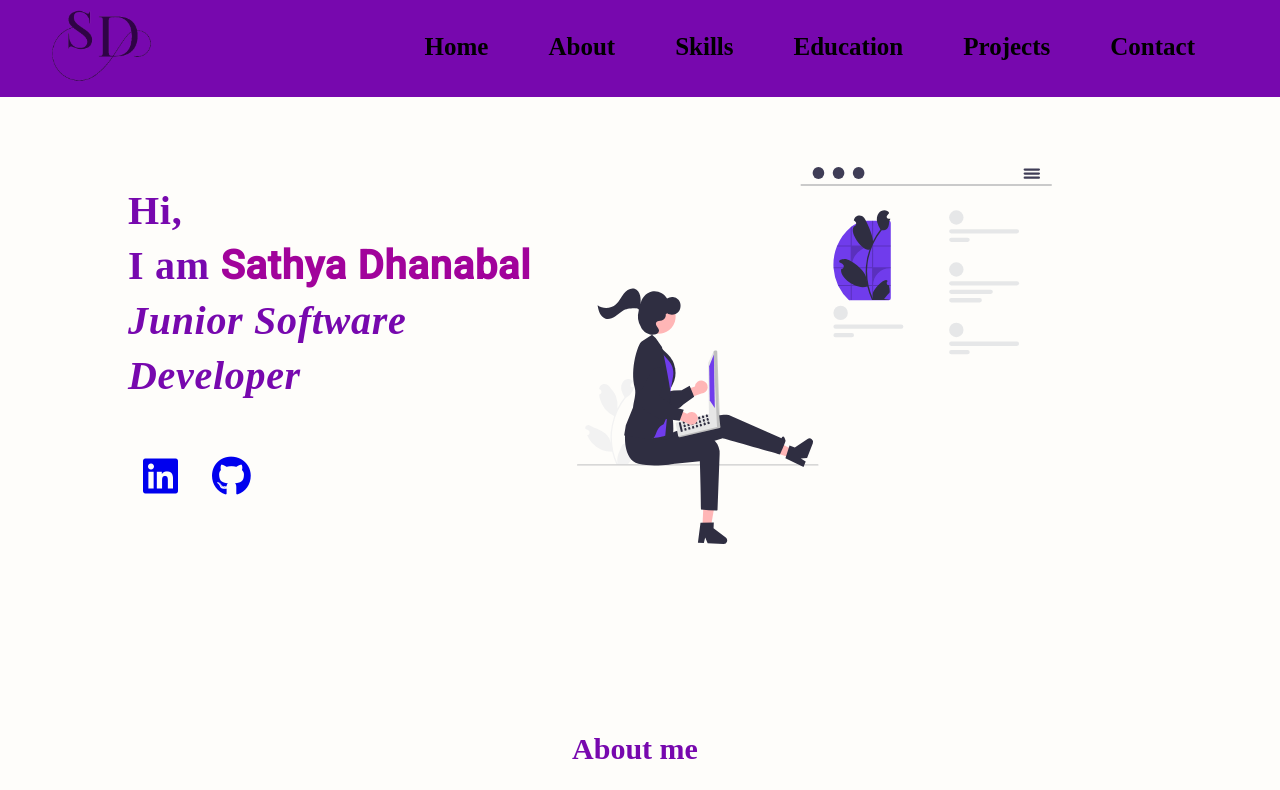
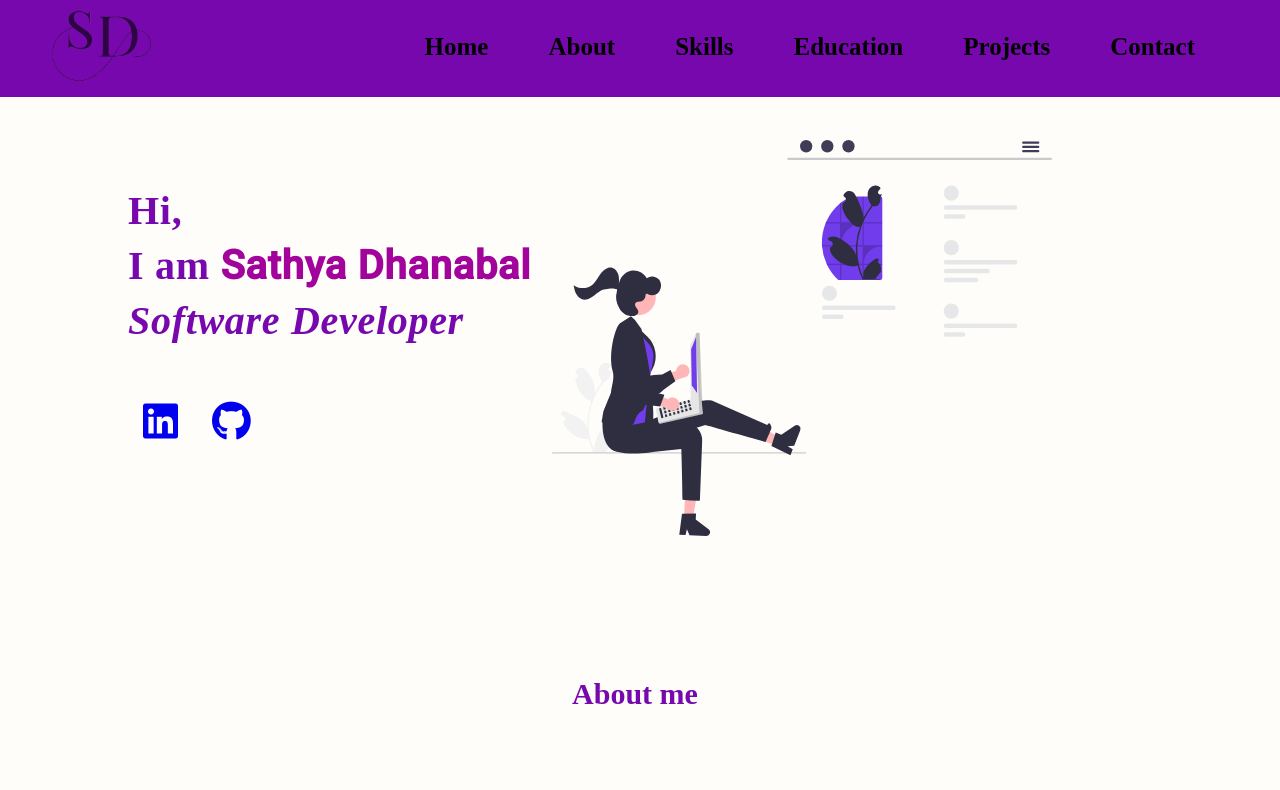
Before and after one commit to satlearn/satportfolio, a plain HTML site: page index.html in a window 1280 px wide. Shown: the top 790 px of the page. Drawn offline with nearby package versions, Linux system fonts and the light colour scheme.

```diff
--- a/index.html
+++ b/index.html
@@ -40,7 +40,7 @@
         <!-- HOME SECTION -->
         <section class="home bd_grid" id="Home">
             <div class="home_data" data-aos="fade-down"->
-                <h1 class="home_title">Hi, <br> I am <span class="home_title_color">Sathya Dhanabal</span><br><em class="soft">Junior Software Developer</em></h1><br>
+                <h1 class="home_title">Hi, <br> I am <span class="home_title_color">Sathya Dhanabal</span><br><em class="soft">Software Developer</em></h1><br>
                 <!-- <button type="button" class="btn"><a href="SathyaDhanabal-CV SEP.docx" download class="btn">Download CV</a></button> -->
                 <a href="https://www.linkedin.com/in/sathya-dhanabal-417800236/" class="linkedin_icon" target="_blank"><i class="fa-brands fa-linkedin fa-brands1"></i></a>
                 <a href="https://github.com/satlearn" class="linkedin_icon" target="_blank"><i class="fa-brands fa-github fa-brands1"></i></a>
```
